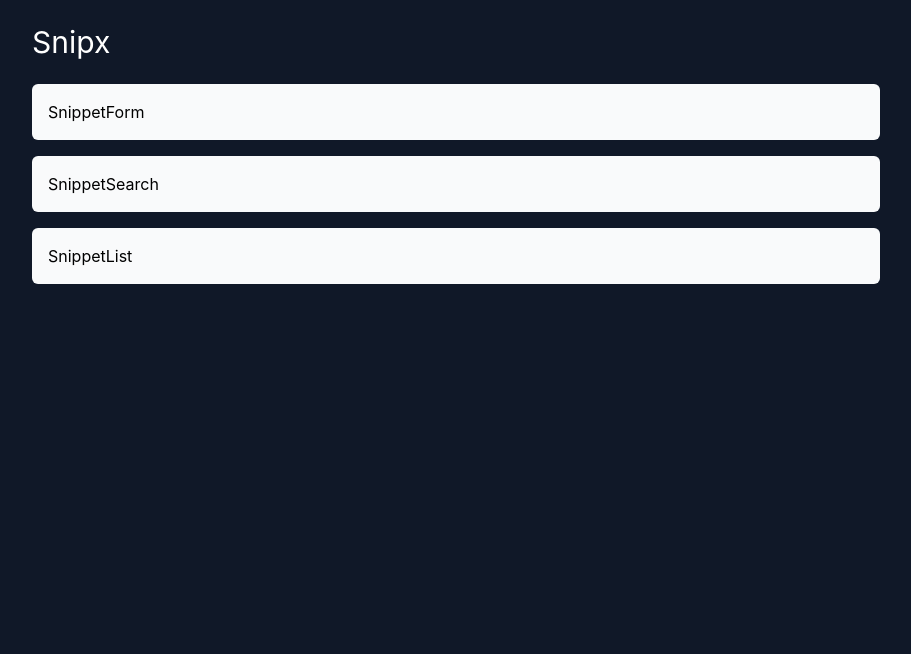
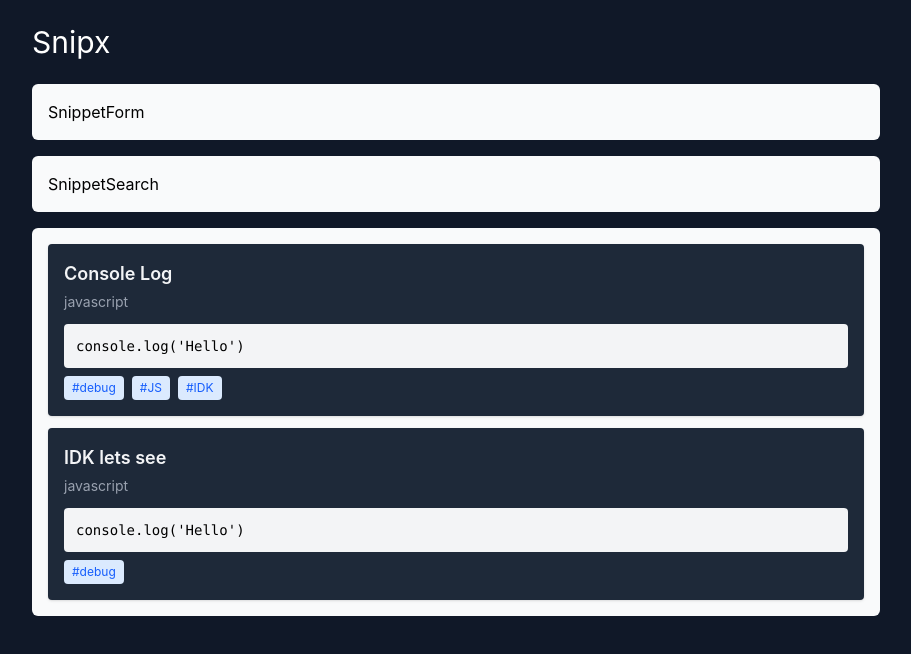
Before and after one commit to thecodemaster12/snipx, a React (Vite) app: page / in a window 1280 px wide. Shown: the top 654 px of the page, without its empty margins (184-1095 px from the left). Built offline with nearby package versions, Linux system fonts and the light colour scheme; data requests are answered from the project's data file.

Commit message:
added context and fetch data

```diff
--- a/data/db.json
+++ b/data/db.json
@@ -10,7 +10,7 @@
     },
     {
       "id": 2,
-      "title": "Console Log",
+      "title": "IDK lets see",
       "code": "console.log('Hello')",
       "language": "javascript",
       "tags": ["debug"]
--- a/src/App.jsx
+++ b/src/App.jsx
@@ -1,4 +1,5 @@
 import HomePage from "./components/pages/HomePage"
+import { SnippetProvider } from "./context/SnippetContex"
 
 
 const App = () => {
@@ -7,7 +8,9 @@ const App = () => {
       <main>
         <div className="bg-gray-900 text-white min-h-screen">
           <div className="container mx-auto">
-            <HomePage />
+            <SnippetProvider>
+              <HomePage />
+            </SnippetProvider>
           </div>
         </div>
       </main>
--- a/src/components/pages/HomePage.jsx
+++ b/src/components/pages/HomePage.jsx
@@ -1,7 +1,7 @@
 import Header from "../Header"
-import SnippetForm from "../snippets/components/SnippetForm"
-import SnippetList from "../snippets/components/SnippetList"
-import SnippetSearch from "../snippets/components/SnippetSearch"
+import SnippetForm from "../snippets/SnippetForm"
+import SnippetList from "../snippets/SnippetList"
+import SnippetSearch from "../snippets/SnippetSearch"
 
 const HomePage = () => {
   return (
--- /dev/null
+++ b/src/components/snippets/SnippetCard.jsx
@@ -0,0 +1,32 @@
+const SnippetCard = ({snippet}) => {
+  return (
+    <>
+      <div className="bg-gray-800 p-4 rounded shadow">
+        <h2 className="text-lg font-semibold text-gray-100">
+          {snippet.title}
+        </h2>
+
+        <p className="text-sm text-gray-400 mt-1">
+          {snippet.language}
+        </p>
+
+        <pre className="bg-gray-100 p-3 mt-3 rounded text-sm overflow-x-auto">
+          <code>{snippet.code}</code>
+        </pre>
+
+        <div className="mt-2 flex gap-2 flex-wrap">
+          {snippet.tags.map((tag, i) => (
+            <span
+              key={i}
+              className="text-xs bg-blue-100 text-blue-600 px-2 py-1 rounded"
+            >
+              #{tag}
+            </span>
+          ))}
+        </div>
+      </div>
+    </>
+  )
+}
+
+export default SnippetCard
--- /dev/null
+++ b/src/components/snippets/SnippetList.jsx
@@ -0,0 +1,18 @@
+import { SnippetContext } from "@/context/SnippetContex"
+import { useContext } from "react"
+import SnippetCard from "./SnippetCard"
+
+const SnippetList = () => {
+  const {snippets, loading} = useContext(SnippetContext)
+  return (
+    <>
+      <div className="space-y-3">
+        {snippets.map((snippet, i) => (
+          <SnippetCard key={i} snippet={snippet} />
+        ))}
+      </div>
+    </>
+  )
+}
+
+export default SnippetList
--- a/src/components/snippets/components/SnippetList.jsx
+++ /dev/null
@@ -1,7 +0,0 @@
-const SnippetList = () => {
-  return (
-    <>SnippetList</>
-  )
-}
-
-export default SnippetList
--- /dev/null
+++ b/src/context/SnippetContex.jsx
@@ -0,0 +1,33 @@
+import { Children, createContext, useEffect, useState } from "react";
+
+export const SnippetContext = createContext();
+
+export const SnippetProvider = ({children}) => {
+  const [snippets, setSnippets] = useState([]);
+  const [loading, setLoading] = useState(true);
+
+  const fetchSnippets = async () => {
+    try {
+      const res = await fetch("http://localhost:3001/snippets");
+      if (!res.ok) {
+        throw new Error(`HTTP error status: ${res.status}`);
+      }
+      const data = await res.json();
+      setSnippets(data)
+    } catch (error) {
+      console.log(`Snippet error: ${error}`);
+    } finally {
+      setLoading(false);
+    }
+  };
+
+  useEffect(() => {
+    fetchSnippets();
+  }, []);
+
+  return (
+    <SnippetContext.Provider value={{snippets , loading}}>
+      {children}
+    </SnippetContext.Provider>
+  );
+};
```
Also changed, not shown: src/components/snippets/SnippetForm.jsx (renamed from src/components/snippets/components/SnippetForm.jsx), src/components/snippets/SnippetSearch.jsx (renamed from src/components/snippets/components/SnippetSearch.jsx).
